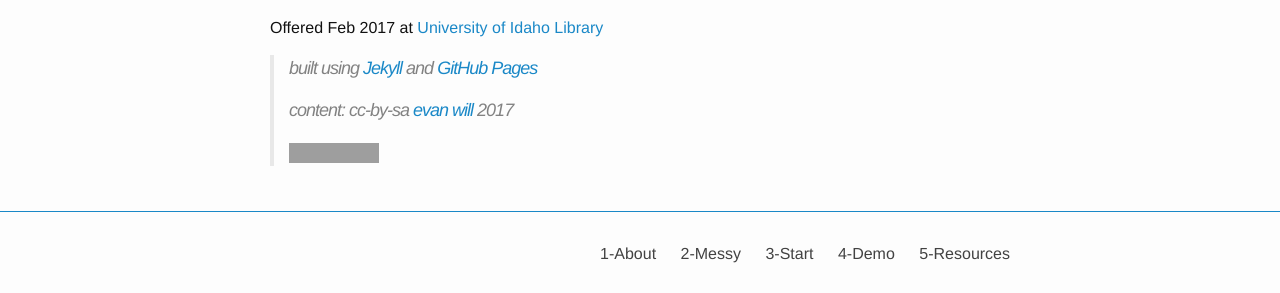
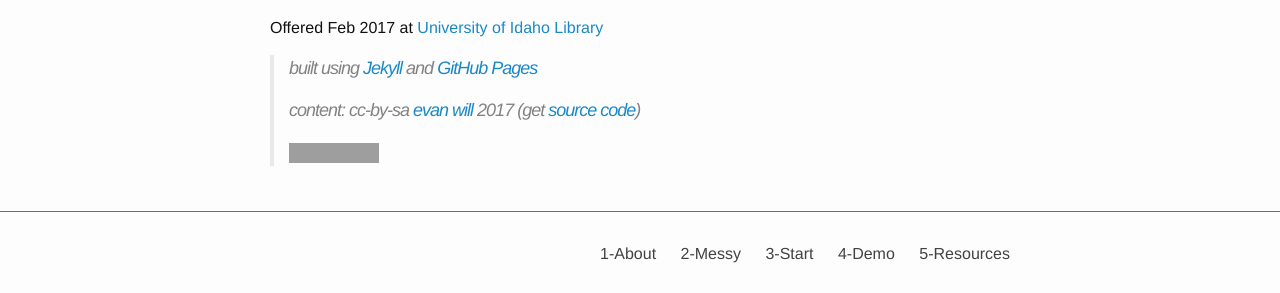
Before and after one commit to evanwill/clean-your-data, a Jekyll site: the page built from index.md, in a window 1280 px wide. Shown: the part 663-956 px from the top of the page. Built offline with Jekyll 4.4.1, drawn with Linux system fonts in a browser that asks for light colours; grey boxes are pictures that could not be loaded.

Commit message:
add repository

```diff
--- a/index.md
+++ b/index.md
@@ -15,6 +15,6 @@ Offered Feb 2017 at [University of Idaho Library](http://www.lib.uidaho.edu/)
 
 > built using [Jekyll](https://jekyllrb.com/) and [GitHub Pages](https://pages.github.com/)
 >
-> content: cc-by-sa <a href="https://github.com/evanwill">evan will</a> 2017
+> content: cc-by-sa <a href="https://github.com/evanwill">evan will</a> 2017 (get [source code](https://github.com/evanwill/clean-your-data/))
 >
 > <a href="http://creativecommons.org/licenses/by-sa/4.0/" rel="license"><img style="border-width: 0;" src="https://i.creativecommons.org/l/by-sa/4.0/88x31.png" alt="Creative Commons License" /></a>
```
